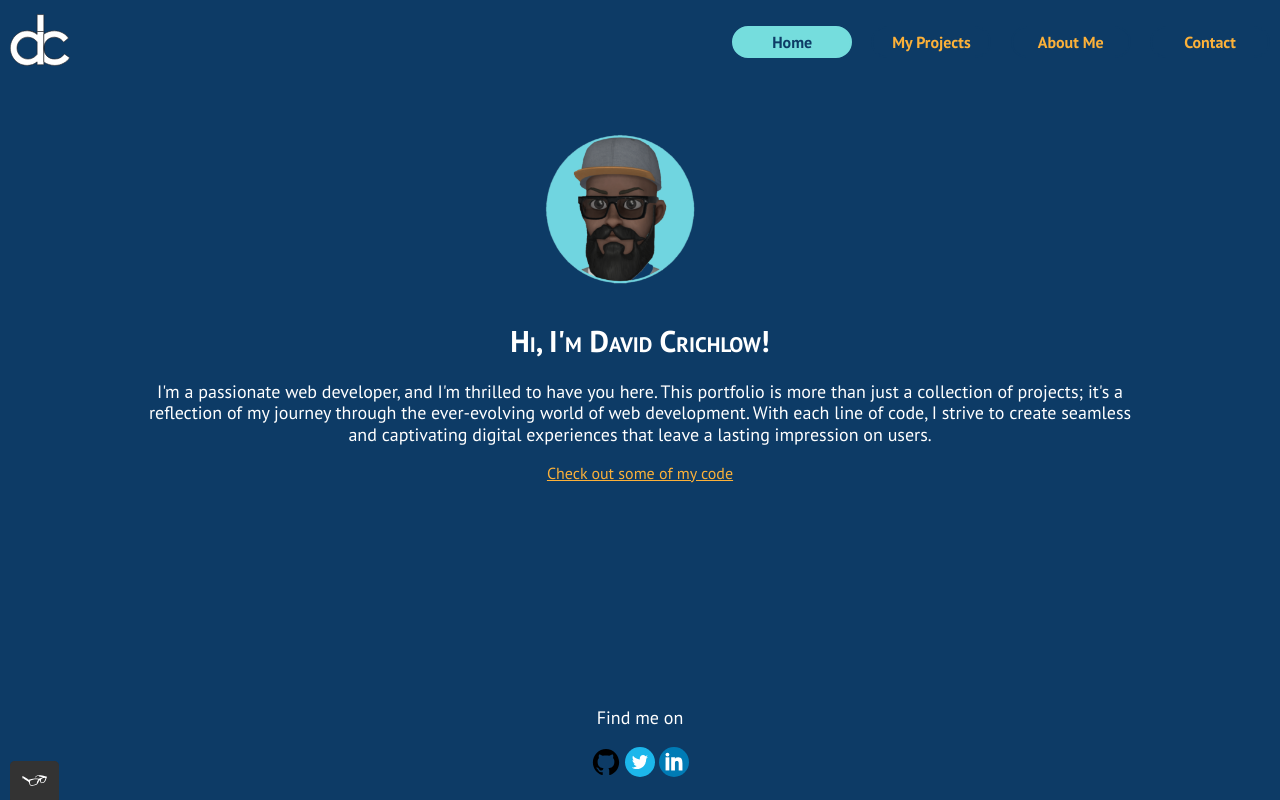
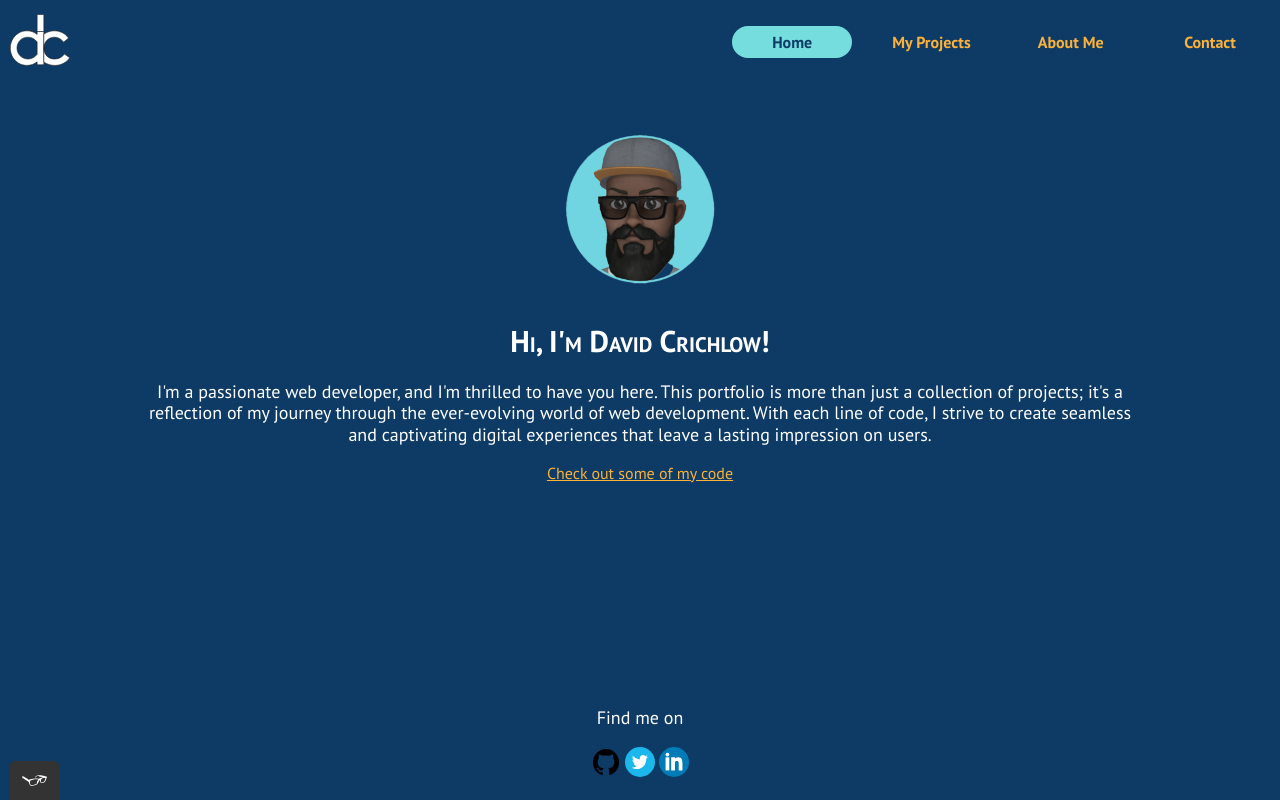
Before and after one commit to dangermouse121985/my-portfolio-site, a plain HTML site: page index.html in a window 1280 px wide. Drawn offline with nearby package versions, Linux system fonts and the light colour scheme.

Commit message:
Remove margin to center profile image

```diff
--- a/css/style.production.css
+++ b/css/style.production.css
@@ -319,7 +319,6 @@
   .profile__logo {
     width: 150px;
     height: 150px;
-    margin-right: 40px;
     margin-bottom: 20px;
     margin-top: 50px;
     border-radius: 1%;
--- a/css/styles.css
+++ b/css/styles.css
@@ -245,7 +245,6 @@
   .profile__logo {
     width: 150px;
     height: 150px;
-    margin-right: 40px;
     margin-bottom: 20px;
     margin-top: 50px;
     border-radius: 1%;
```
